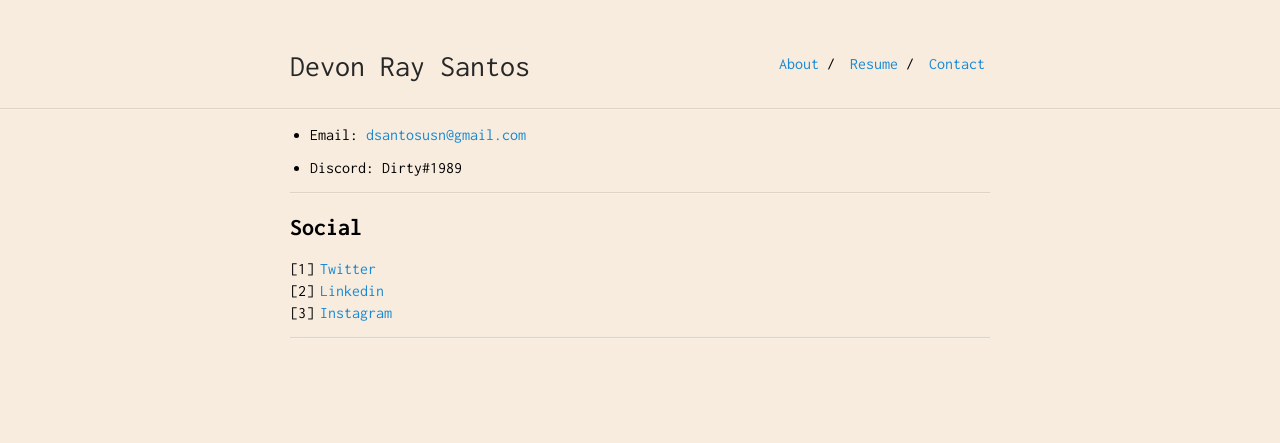
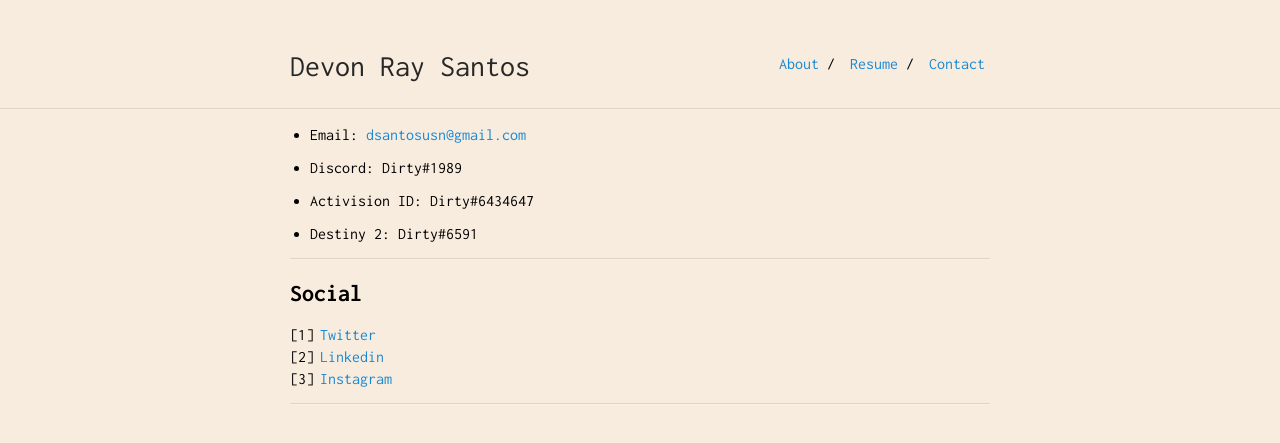
Before and after one commit to DSantosUSN/dsantosusn.github.io, a Jekyll site: the page built from contact.md, in a window 1280 px wide. Shown: the top 443 px of the page. Built offline with Jekyll 4.4.1, drawn with Linux system fonts in a browser that asks for light colours.

Commit message:
Update contact.md

```diff
--- a/contact.md
+++ b/contact.md
@@ -7,6 +7,10 @@ is_contact: true
 
 * Discord: Dirty#1989
 
+* Activision ID: Dirty#6434647
+
+* Destiny 2: Dirty#6591
+
 ---
 
 ## Social
```
